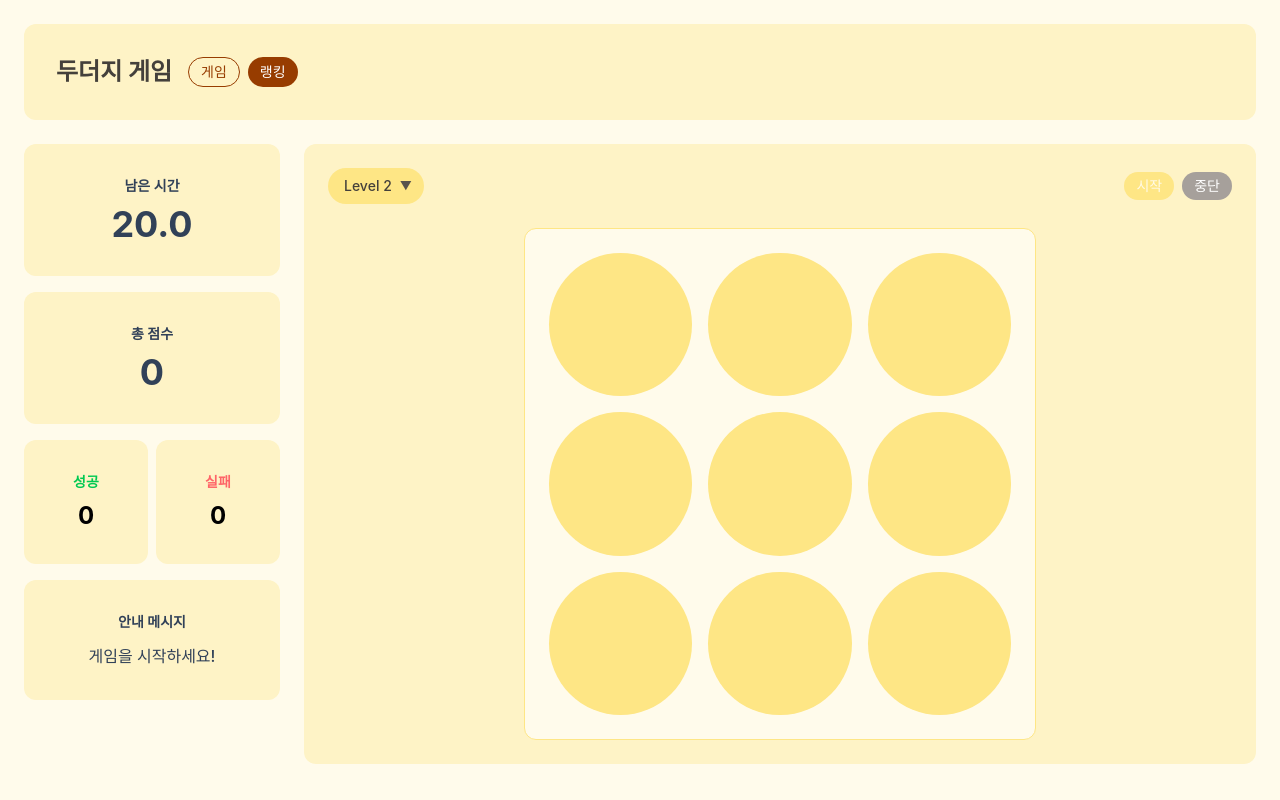
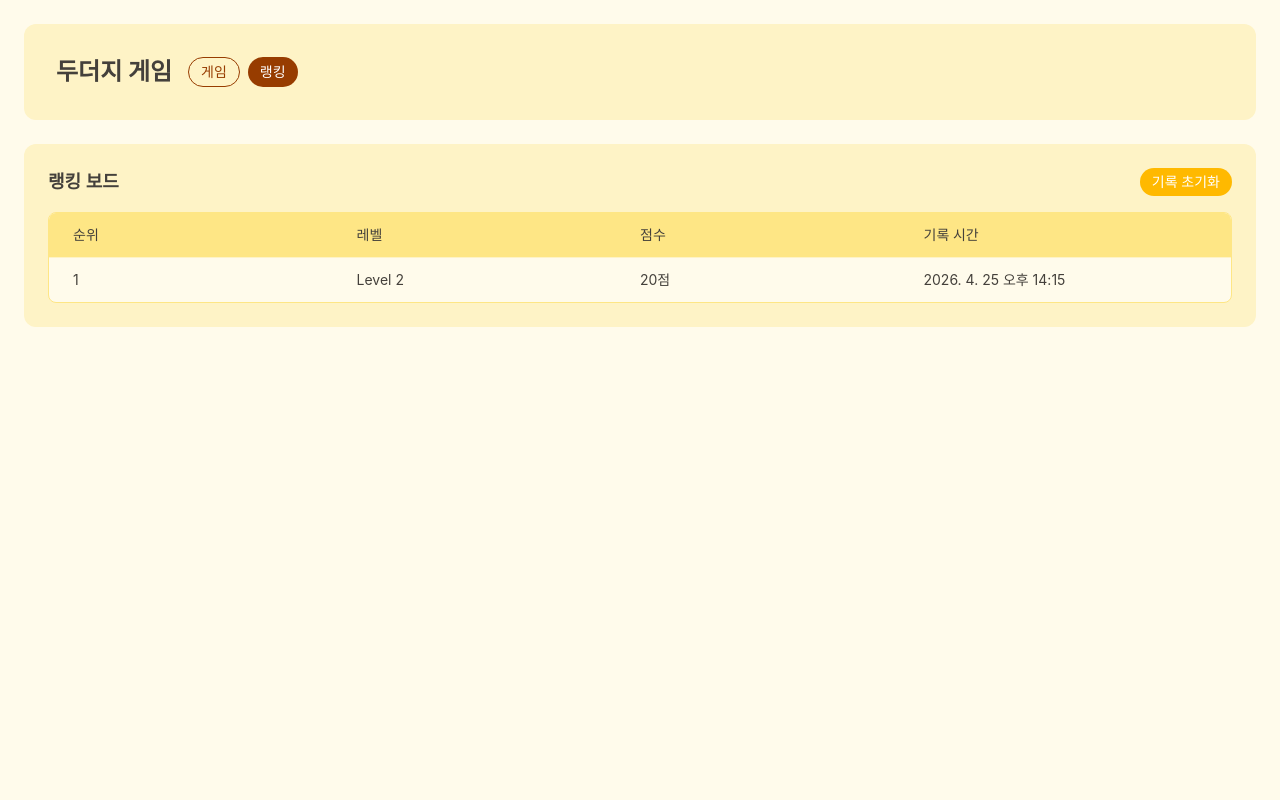
Before and after one commit to 38-lets-sopt-web/YewonNoh, a React (Vite) app in the folder Week3/Homework/: page / in a window 1280 px wide. Both pictures are taken after a click on the button "랭킹". Built offline with nearby package versions, Linux system fonts and the light colour scheme.

Commit message:
feat: 랭킹 UI 구현

```diff
--- a/Week3/Homework/src/App.jsx
+++ b/Week3/Homework/src/App.jsx
@@ -1,11 +1,15 @@
+import { useState } from 'react';
 import { Header } from '@components/index';
-import { GamePage } from '@pages/index';
+import { GamePage, RankingPage } from '@pages/index';
 
 const App = () => {
+  const [tab, setTab] = useState('game');
+
   return (
     <div className="p-6 bg-amber-50 min-h-screen">
-      <Header />
-      <GamePage />
+      <Header tab={tab} setTab={setTab} />
+
+      {tab === 'game' ? <GamePage /> : <RankingPage />}
     </div>
   );
 };
--- a/Week3/Homework/src/components/Header.jsx
+++ b/Week3/Homework/src/components/Header.jsx
@@ -1,9 +1,6 @@
-import { useState } from 'react';
 import { Button } from '@components/index';
 
-const Header = () => {
-  const [tab, setTab] = useState('game');
-
+const Header = ({ tab, setTab }) => {
   return (
     <header className="w-full bg-amber-100 rounded-xl p-8 flex items-center">
       <div className="flex items-center gap-4">
--- /dev/null
+++ b/Week3/Homework/src/components/Ranking/RankingItem.jsx
@@ -0,0 +1,12 @@
+const RankingItem = ({ rank, level, score, date }) => {
+  return (
+    <div className="grid grid-cols-4 px-6 py-3 text-sm text-stone-700 border-t border-amber-100">
+      <span>{rank}</span>
+      <span>{level}</span>
+      <span>{score}</span>
+      <span>{date}</span>
+    </div>
+  );
+};
+
+export default RankingItem;
--- /dev/null
+++ b/Week3/Homework/src/components/Ranking/index.js
@@ -0,0 +1 @@
+export { default as RankingItem } from './RankingItem';
--- a/Week3/Homework/src/components/common/Button.jsx
+++ b/Week3/Homework/src/components/common/Button.jsx
@@ -13,6 +13,8 @@ const Button = ({ children, onClick, variant = 'default', active = false }) => {
     secondary: active
       ? 'bg-stone-400 text-white'
       : 'bg-stone-200 text-white/80',
+
+    danger: 'bg-amber-400 text-white',
   };
 
   return (
--- a/Week3/Homework/src/components/index.js
+++ b/Week3/Homework/src/components/index.js
@@ -1,4 +1,5 @@
 export * from './common/index';
 export * from './game/index';
+export * from './ranking/index';
 
 export { default as Header } from './Header';
--- /dev/null
+++ b/Week3/Homework/src/pages/RankingPage.jsx
@@ -0,0 +1,43 @@
+import { Button, RankingItem } from '@components/index';
+
+const dummyData = [
+  {
+    id: 1,
+    level: 'Level 2',
+    score: '20점',
+    date: '2026. 4. 25 오후 14:15',
+  },
+];
+
+const RankingPage = () => {
+  return (
+    <div className="mt-6 bg-amber-100 rounded-xl p-6">
+      <div className="flex justify-between items-center mb-4">
+        <h2 className="text-lg font-semibold text-stone-700">랭킹 보드</h2>
+
+        <Button variant="danger">기록 초기화</Button>
+      </div>
+
+      <div className="bg-amber-50 rounded-lg overflow-hidden border border-amber-200">
+        <div className="grid grid-cols-4 bg-amber-200 text-stone-700 text-sm font-medium px-6 py-3">
+          <span>순위</span>
+          <span>레벨</span>
+          <span>점수</span>
+          <span>기록 시간</span>
+        </div>
+
+        {dummyData.map((item, idx) => (
+          <RankingItem
+            key={item.id}
+            rank={idx + 1}
+            level={item.level}
+            score={item.score}
+            date={item.date}
+          />
+        ))}
+      </div>
+    </div>
+  );
+};
+
+export default RankingPage;
--- a/Week3/Homework/src/pages/index.js
+++ b/Week3/Homework/src/pages/index.js
@@ -1 +1,2 @@
 export { default as GamePage } from './GamePage';
+export { default as RankingPage } from './RankingPage';
```
